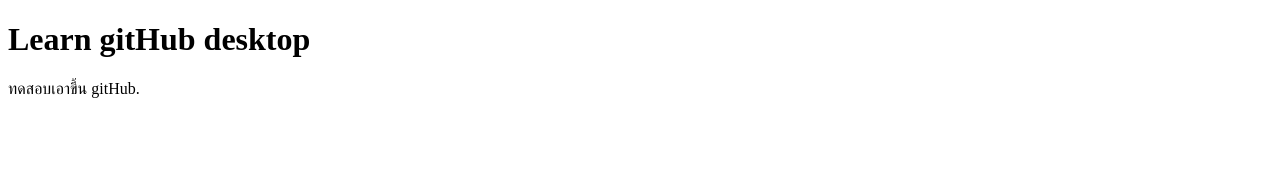
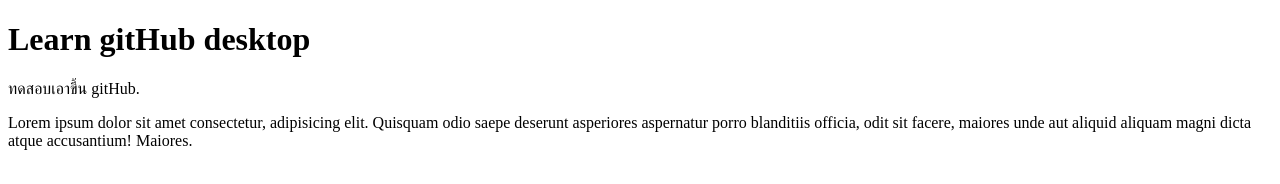
Before and after one commit to iPix4670445/gt-desktop, a plain HTML site: page Index.html in a window 1280 px wide. Drawn offline with Linux system fonts and the light colour scheme.

Commit message:
add some text
ใส่เพิ่มหรือแก้ไข แล้ว commit ออกไป

```diff
--- a/Index.html
+++ b/Index.html
@@ -9,6 +9,7 @@
 
     <h1>Learn gitHub desktop</h1>
     <p>ทดสอบเอาขึ้น gitHub.</p>
+    <p>Lorem ipsum dolor sit amet consectetur, adipisicing elit. Quisquam odio saepe deserunt asperiores aspernatur porro blanditiis officia, odit sit facere, maiores unde aut aliquid aliquam magni dicta atque accusantium! Maiores.</p>
 
 </body>
 
```
